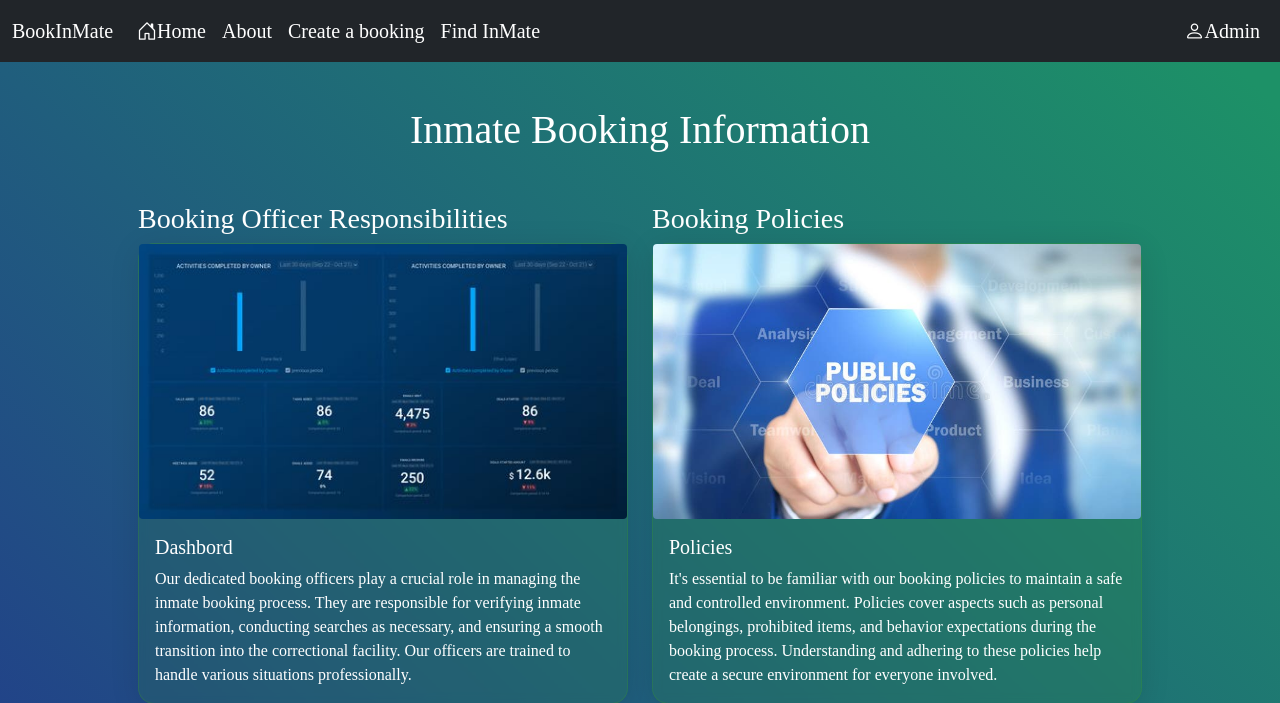
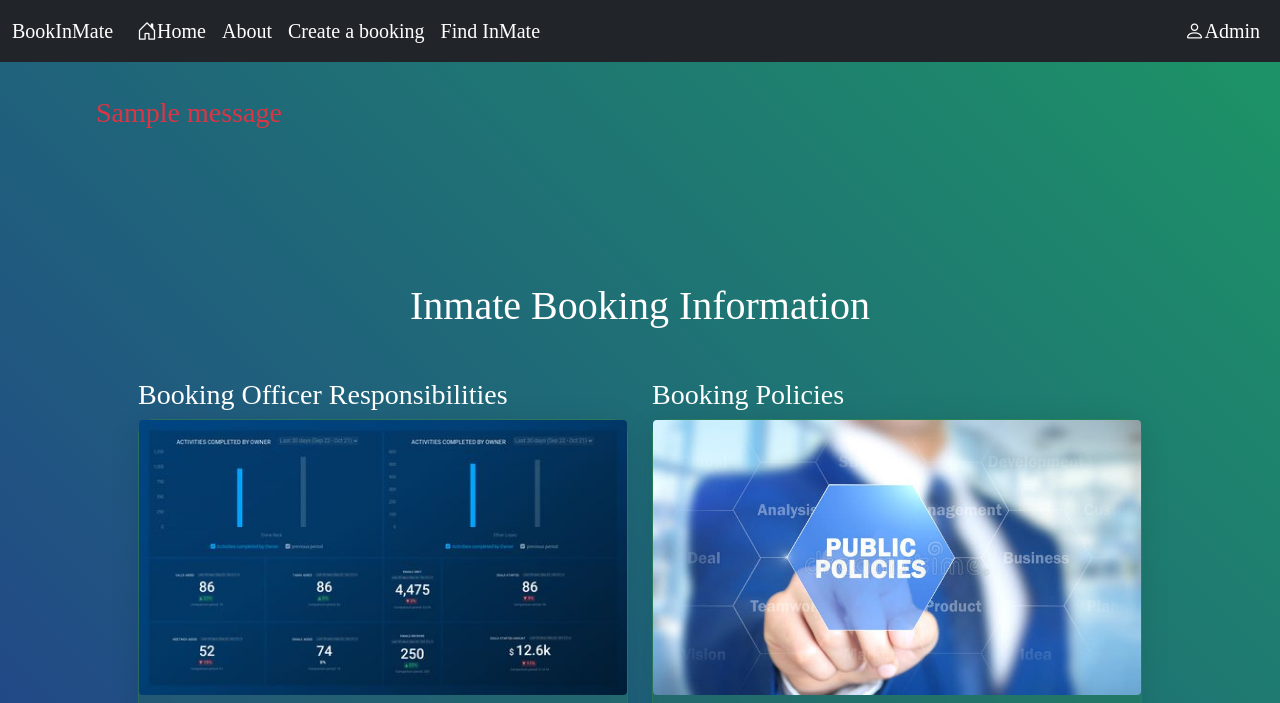
Before and after one commit to Sphesihle-Duma/BookInMate, a Flask app: page / in a window 1280 px wide. Shown: the top 703 px of the page. Run offline with Flask 3, Linux system fonts and the light colour scheme; one stand-in notice (Sample message) is shown.

Commit message:
Fixing the styling in index.html

```diff
--- a/MyApp/templates/index.html
+++ b/MyApp/templates/index.html
@@ -3,7 +3,7 @@
 {%block content%}
 {%for message in get_flashed_messages()%}
 
-<h3 class="text-danger">{{message}}</h3>
+<h3 class="text-danger m-5 p-5">{{message}}</h3>
 
 {%endfor%}
 <div class="container  my-3 p-2">
```
